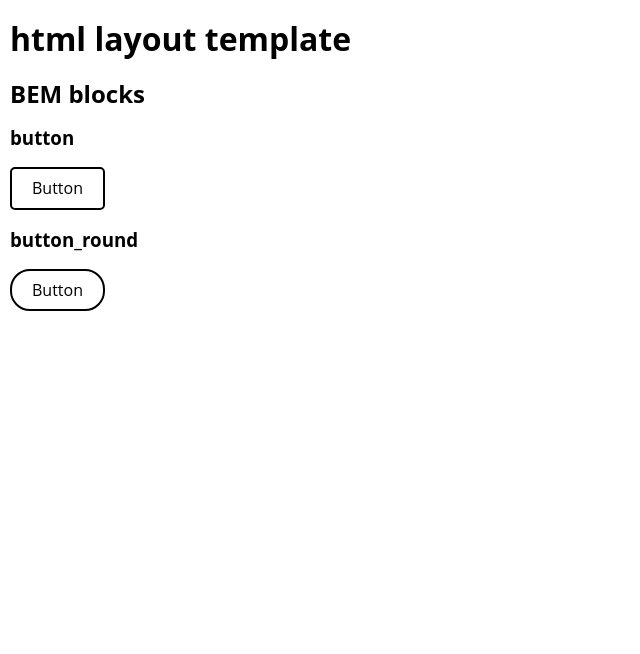
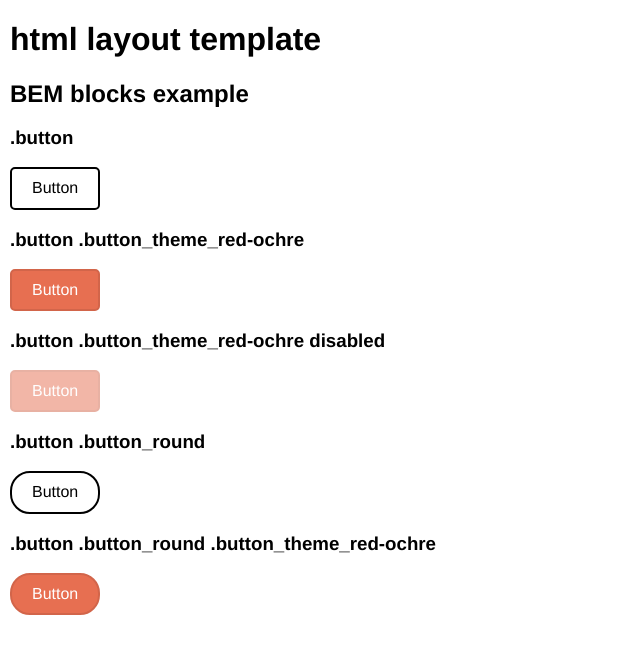
Before and after one commit to shdq/html-layout-template, a website built with webpack: page index.html in a window 1280 px wide. Shown: the whole page, without its empty margins (0-640 px from the left). Built offline with nearby package versions, Linux system fonts and the light colour scheme.

Commit message:
theme to example button block added

```diff
--- a/index.html
+++ b/index.html
@@ -7,13 +7,19 @@
   <title>html layout template</title>
 </head>
 <body class="page">
-  <div class="page__battlefield">
+  <div class="page__sandbox">
     <h1>html layout template</h1>
-    <h2>BEM blocks</h2>
-    <h3>button</h3>
+    <h2>BEM blocks example</h2>
+    <h3>.button</h3>
     <button class="button" type="button">Button</button>
-    <h3>button_round</h3>
+    <h3>.button .button_theme_red-ochre</h3>
+    <button class="button button_theme_red-ochre" type="button">Button</button>
+    <h3>.button .button_theme_red-ochre disabled</h3>
+    <button class="button button_theme_red-ochre" type="button" disabled>Button</button>
+    <h3>.button .button_round</h3>
     <button class="button button_round" type="button">Button</button>
+    <h3>.button .button_round .button_theme_red-ochre</h3>
+    <button class="button button_round button_theme_red-ochre" type="button">Button</button>
   </div>
   <script src="./dist/bundle.js"></script>
 </body>
--- a/src/blocks/button/_theme/_red-ochre/button_theme_red-ochre.css
+++ b/src/blocks/button/_theme/_red-ochre/button_theme_red-ochre.css
@@ -8,3 +8,12 @@
   background-color: #d2654a;
   color: #fff;
 }
+.button_theme_red-ochre[disabled]:hover {
+  background-color: #e76f51;
+  color: #fff;
+}
+.button_theme_red-ochre:active {
+  background-color: #e76f51;
+  border-color: #d2654a;
+  color: #fff;
+}
--- a/src/css/style.css
+++ b/src/css/style.css
@@ -1,14 +1,17 @@
 /* Declare you BEM components here */
+
+/* Button block */
 
 @import url('../blocks/button/button.css');
 @import url('../blocks/button/_round/button_round.css');
+@import url('../blocks/button/_theme/_red-ochre/button_theme_red-ochre.css');
 
-/* Write your css styles here */
+/* Write your css here */
 
 .page {
-  font-family: 'Open Sans', sans-serif;
+  font-family: 'Helvetica', sans-serif;
 }
 
-.page__battlefield {
+.page__sandbox {
   margin: 10px;
 }
```
